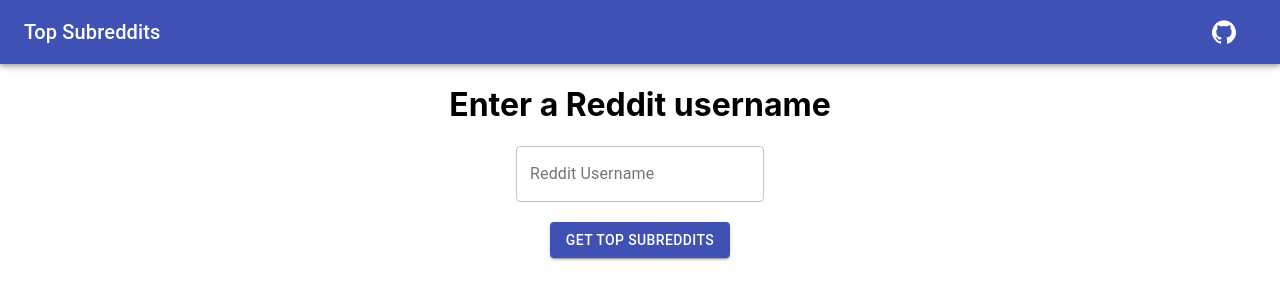
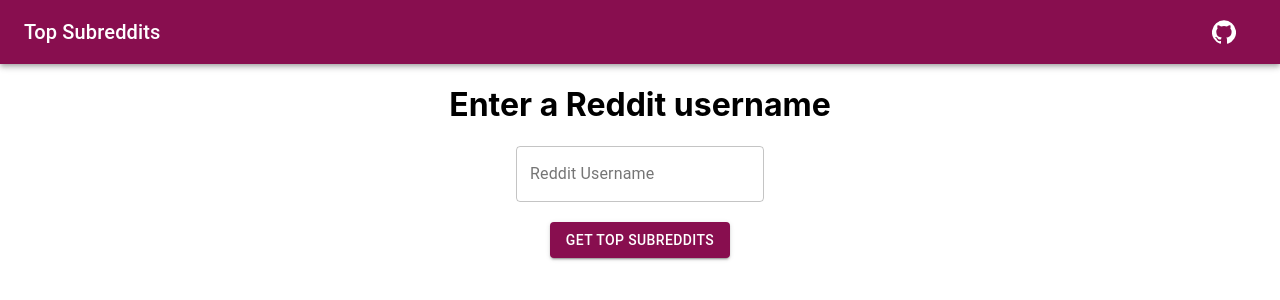
Before and after one commit to joshamore/top_subreddit, a React (Create React App) app in the folder frontend/: page / in a window 1280 px wide. Shown: the top 300 px of the page. Built offline with nearby package versions, Linux system fonts and the light colour scheme; no server answers.

Commit message:
Updated theme

```diff
--- a/frontend/src/App.js
+++ b/frontend/src/App.js
@@ -1,14 +1,34 @@
-import React, { useState } from "react";
+import React, { useState, useEffect } from "react";
 import "./App.css";
 import Appbar from "./components/Appbar";
 import GetUsername from "./components/GetUsername";
 import Subreddits from "./components/Subreddits";
+
+import { MuiThemeProvider, createMuiTheme } from "@material-ui/core/styles";
+
+const theme = createMuiTheme({
+	palette: {
+		primary: {
+			main: "#880E4F",
+		},
+		secondary: {
+			main: "#0E8847",
+		},
+	},
+});
 
 function App() {
 	// declaring state hooks
 	const [userHistory, setUserHistory] = useState([]);
 	const [redditUser, setRedditUser] = useState("");
 	const [gotUser, setGotUser] = useState(false);
+
+	// Pinging heroku to warmup server on pageload
+	useEffect(() => {
+		fetch("https://topsubreddit.herokuapp.com/api/ping")
+			.then((res) => console.log("ping"))
+			.catch((e) => console.log(e));
+	}, []);
 
 	const updateUserHistory = (history, user) => {
 		setUserHistory(history);
@@ -17,24 +37,34 @@
 	};
 
 	const nextUser = () => {
-		console.log("HERE");
 		setGotUser(false);
 	};
 
+	if (gotUser) {
 		return (
+			<MuiThemeProvider theme={theme}>
 				<div className="App">
 					<Appbar />
-			{gotUser ? (
 					<Subreddits
 						userHistory={userHistory}
 						redditUser={redditUser}
 						nextUser={nextUser}
 					/>
-			) : (
+				</div>
+			</MuiThemeProvider>
+		);
+	} else if (!gotUser) {
+		return (
+			<MuiThemeProvider theme={theme}>
+				<div className="App">
+					<Appbar />
+					<div>
 						<GetUsername updateUserHistory={updateUserHistory} />
-			)}
 					</div>
+				</div>
+			</MuiThemeProvider>
 		);
+	}
 }
 
 export default App;
```
Lines whose indentation alone changed are shown as unchanged.
